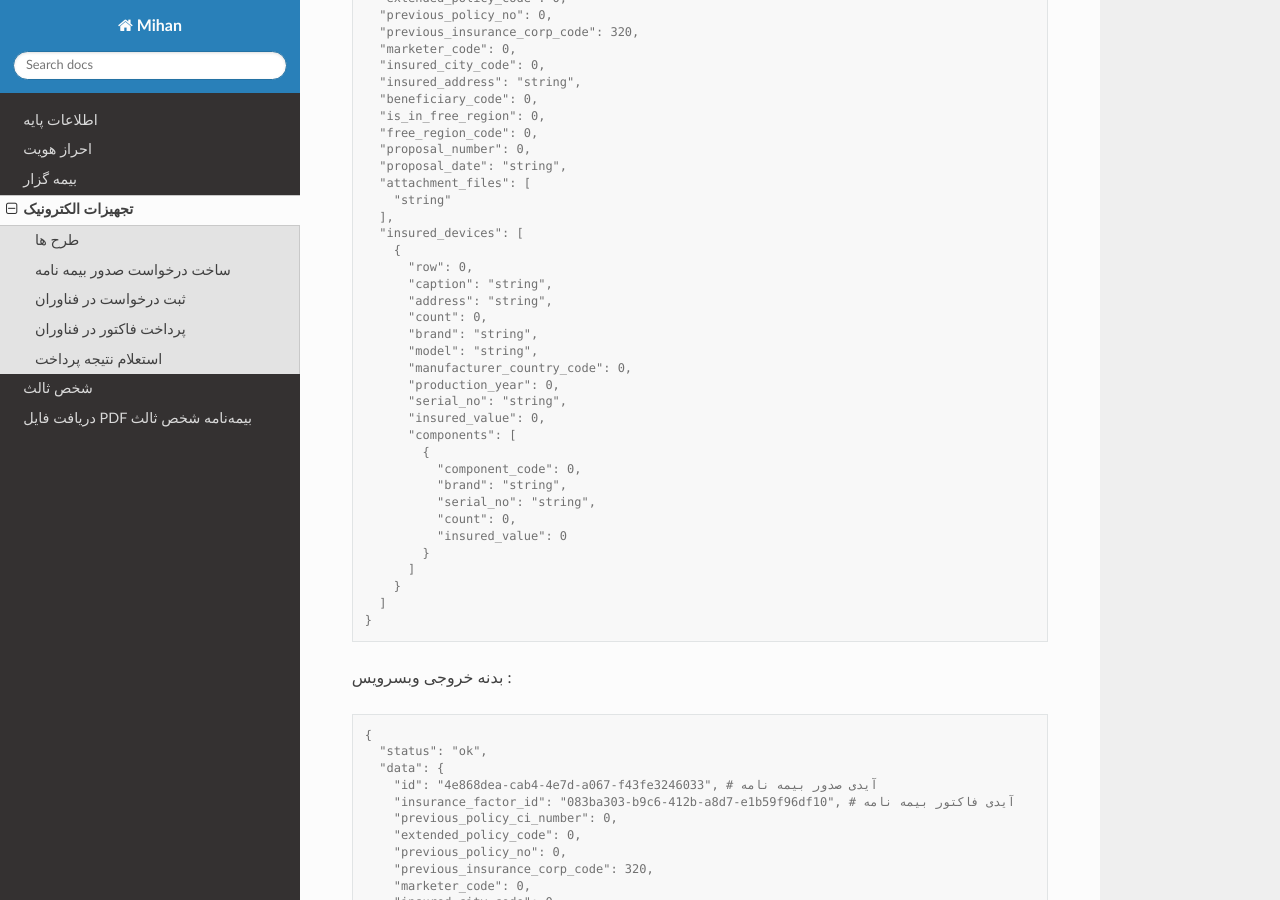
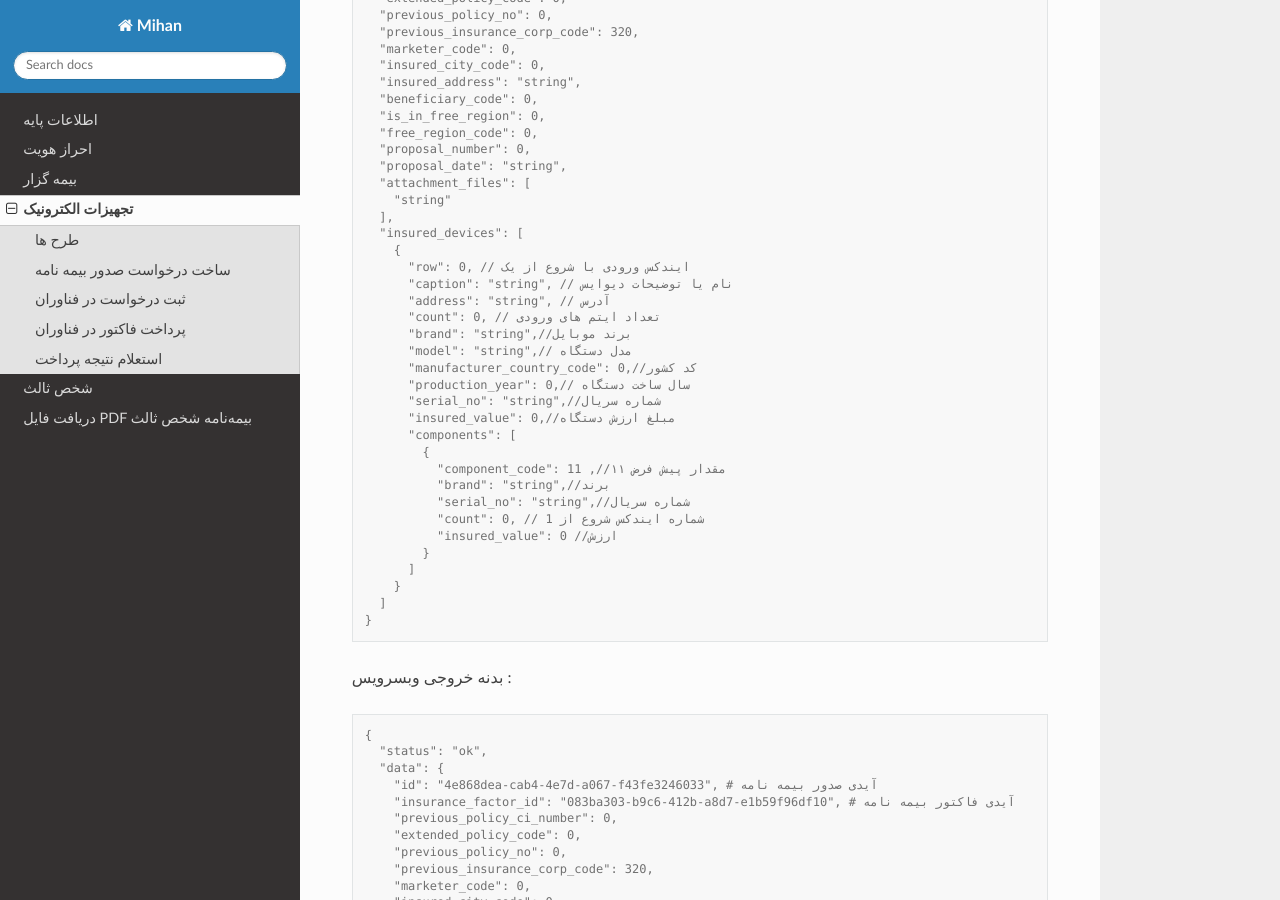
Before and after one commit to artaabbasi/mihan-issue, a Sphinx documentation site: the page built from docs/source/electronic_devices.rst, in a window 1280 px wide and 900 px high, scrolled down 2407 px. Built offline with Sphinx 7.4.7 and the Read the Docs theme 3.1.0, drawn with Linux system fonts in a browser that asks for light colours.

Commit message:
Update electronic_devices.rst

```diff
--- a/docs/source/electronic_devices.rst
+++ b/docs/source/electronic_devices.rst
@@ -142,23 +142,23 @@
       ],
       "insured_devices": [
         {
-          "row": 0,
-          "caption": "string",
-          "address": "string",
-          "count": 0,
-          "brand": "string",
-          "model": "string",
-          "manufacturer_country_code": 0,
-          "production_year": 0,
-          "serial_no": "string",
-          "insured_value": 0,
+          "row": 0, // ایندکس ورودی با شروع از یک
+          "caption": "string", // نام یا توضیحات دیوایس
+          "address": "string", // آدرس
+          "count": 0, // تعداد ایتم های ورودی
+          "brand": "string",//برند موبایل
+          "model": "string",// مدل دستگاه
+          "manufacturer_country_code": 0,//کد کشور
+          "production_year": 0,// سال ساخت دستگاه
+          "serial_no": "string",//شماره سریال
+          "insured_value": 0,//مبلغ ارزش دستگاه
           "components": [
             {
-              "component_code": 0,
-              "brand": "string",
-              "serial_no": "string",
-              "count": 0,
-              "insured_value": 0
+              "component_code": 11 ,//مقدار پیش فرض ۱۱
+              "brand": "string",//برند
+              "serial_no": "string",//شماره سریال
+              "count": 0, // شماره ایندکس شروع از 1
+              "insured_value": 0 //ارزش
             }
           ]
         }
```
